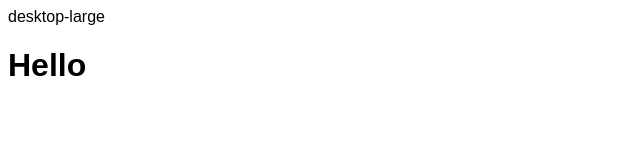
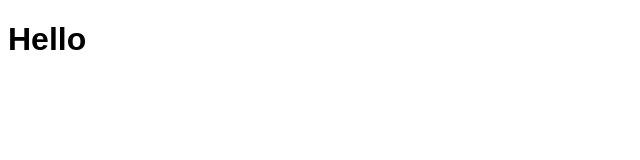
Before and after one commit to harrypujols/new-site-prototype, a website built with webpack: page docs/index.html in a window 1280 px wide. Shown: the whole page, without its empty margins (0-640 px from the left). Built offline with nearby package versions, Linux system fonts and the light colour scheme.

Commit message:
hiding back the bps

```diff
--- a/dev/sass/global/index.scss
+++ b/dev/sass/global/index.scss
@@ -4,7 +4,7 @@
   font-family: sans-serif;
 
   &::before {
-    // display: none;
+    display: none;
     @each $name, $value in bp.$breakpoints {
       @media screen and (min-width: $value) {
         content: $name;
```
Also changed, not shown: docs/css/styles.css.
